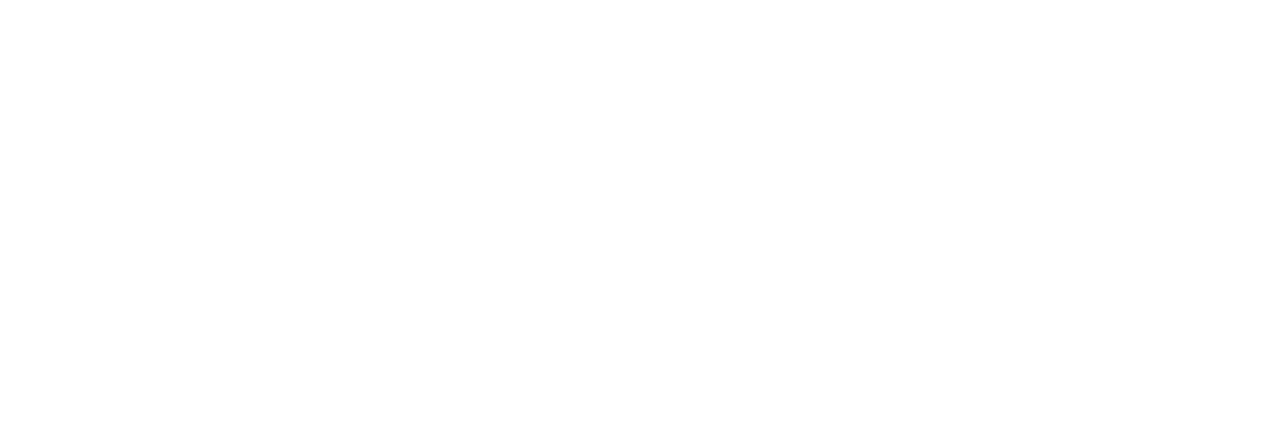
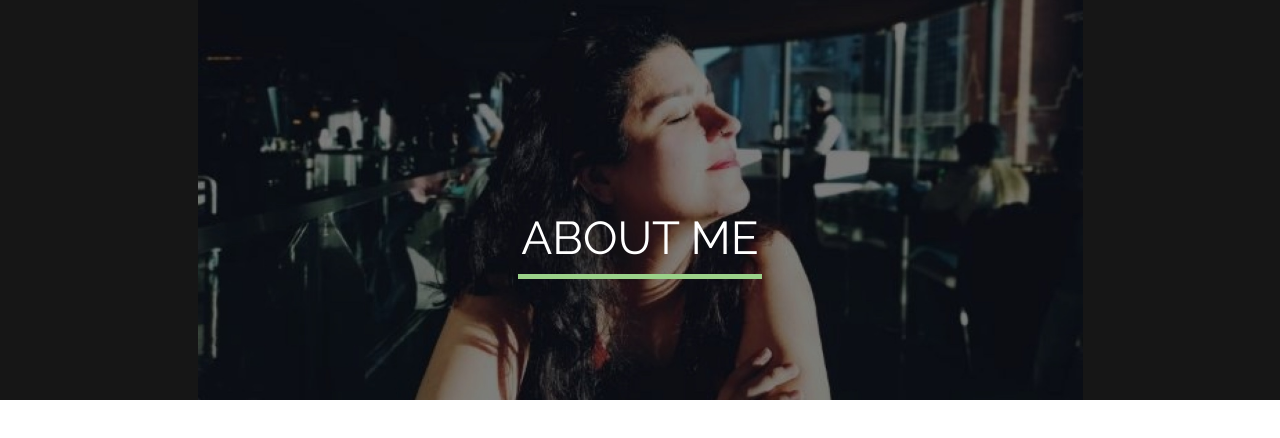
Before and after one commit to adharamonzon/Porfolio, a plain HTML site: page aboutMe.html in a window 1280 px wide. Drawn offline with Linux system fonts and the light colour scheme.

Commit message:
add aboutme section, started header, initial structure

```diff
--- a/aboutMe.html
+++ b/aboutMe.html
@@ -0,0 +1,21 @@
+<!DOCTYPE html>
+<html lang="es">
+  <head>
+    <meta charset="UTF-8" />
+    <meta http-equiv="X-UA-Compatible" content="IE=edge" />
+    <link rel="preconnect" href="https://fonts.gstatic.com" />
+    <link rel="stylesheet" href="https://use.fontawesome.com/releases/v5.15.3/css/all.css" integrity="sha384-SZXxX4whJ79/gErwcOYf+zWLeJdY/qpuqC4cAa9rOGUstPomtqpuNWT9wdPEn2fk" crossorigin="anonymous" />
+    <link href="https://fonts.googleapis.com/css2?family=Raleway:ital,wght@0,100;0,200;0,300;0,400;0,500;0,600;0,700;0,800;0,900;1,100;1,200;1,300;1,400;1,500;1,600;1,700;1,800;1,900&display=swap" rel="stylesheet" />
+    <meta name="viewport" content="width=device-width, initial-scale=1.0" />
+    <link rel="stylesheet" href="./css/aboutMe.css" />
+    <title>Adhara Monzón</title>
+  </head>
+  <body>
+    <header class="header">
+      <div class="header-title-section">
+        <h1 class="header-title uppercase">About Me</h1>
+        <div class="linea"></div>
+      </div>
+    </header>
+  </body>
+</html>
--- /dev/null
+++ b/css/aboutMe.css
@@ -0,0 +1,40 @@
+* {
+  padding: 0;
+  margin: 0;
+  box-sizing: border-box;
+  font-family: Raleway, sans-serif;
+}
+/* ESTILOS HEADER  */
+.header {
+  height: 50vh;
+  background-color: rgb(22, 22, 22);
+  background-image: url(./images/aboutMeHeader.jpg);
+  background-position: center;
+  background-repeat: no-repeat;
+  background-size: contain;
+  display: flex;
+  justify-content: center;
+  align-items: center;
+}
+.header-title-section {
+  display: flex;
+  flex-direction: column;
+  align-items: center;
+}
+.header-title {
+  text-align: center;
+  padding-top: 5.62rem;
+  font-weight: normal;
+  font-size: 2.87rem;
+  color: white;
+}
+/* ESTILOS GENÉRICOS */
+.uppercase {
+  text-transform: uppercase;
+}
+.linea {
+  width: 15.25rem;
+  height: 0.31rem;
+  background-color: #9bd189;
+  margin-top: 0.62rem;
+}
```
Also changed, not shown: index.html (+1 -1 lines), works.html (+1 -1 lines), css/icons/logo-adalab.svg (added), css/icons/logo-geekshubs.png (added), css/images/aboutMeHeader.jpg (added).
